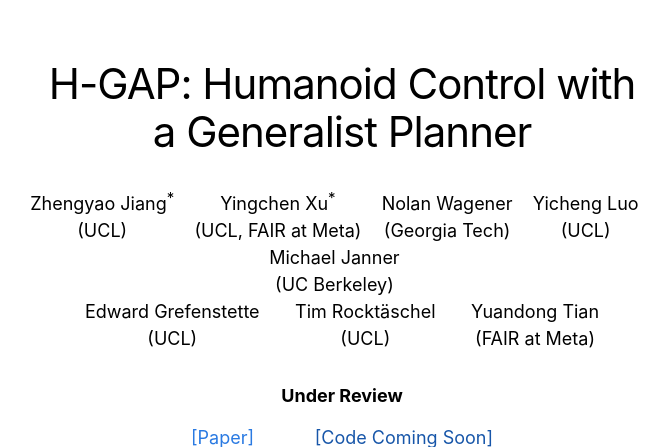
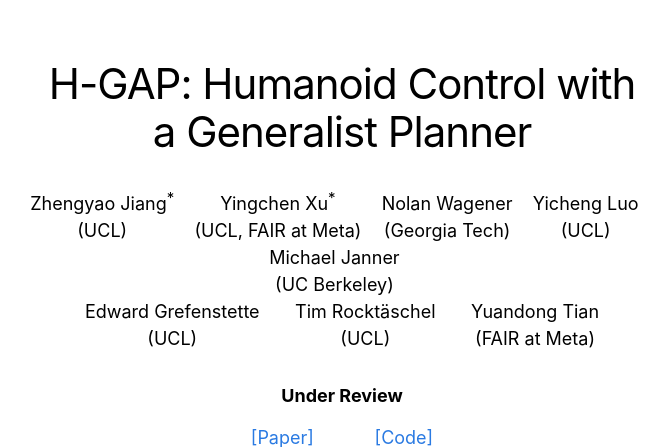
Before and after one commit to ycxuyingchen/ycxuyingchen.github.io, a Jekyll site: the page built from hgap.markdown, in a window 1280 px wide and 900 px high, cut to the strip 0-447 px from the top of the window. Shown: the whole strip, without its empty margins (298-967 px from the left). Built offline with Jekyll 4.4.1, drawn with Linux system fonts in a browser that asks for light colours.

Commit message:
Update hgap.markdown

```diff
--- a/hgap.markdown
+++ b/hgap.markdown
@@ -80,7 +80,7 @@ H-GAP: Humanoid Control with <br>a Generalist Planner
 
 <center>
 	<a href="https://arxiv.org/abs/2312.02682">[Paper]</a> &nbsp;&nbsp;&nbsp;&nbsp;&nbsp;&nbsp;&nbsp;&nbsp;&nbsp;&nbsp;
-<a href="">[Code Coming Soon]</a>
+<a href="https://github.com/facebookresearch/hgap">[Code]</a>
 </center>
 
 <p align="center">
```
